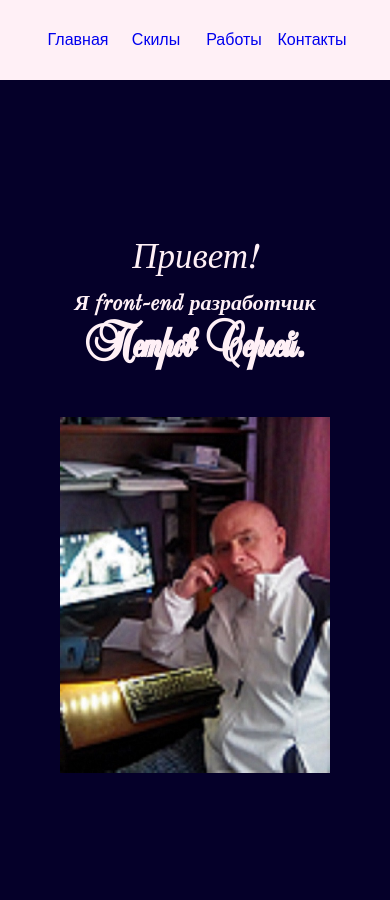
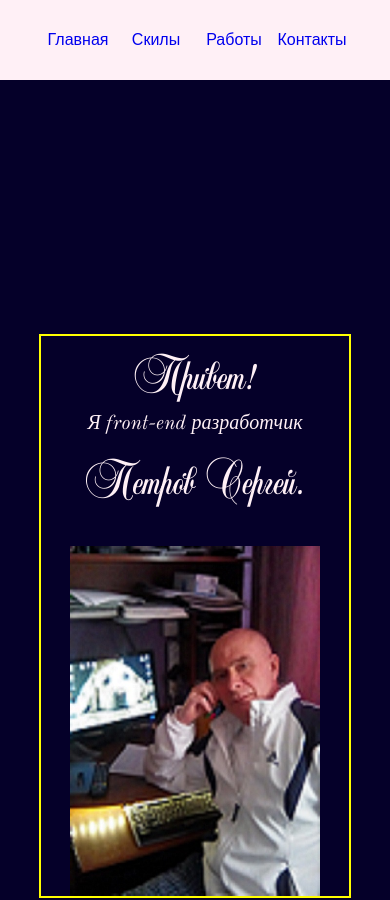
Before and after one commit to zerkalo70/portfolio, a React (Create React App) app: page / in a window 390 px wide. Shown: the top 900 px of the page. Built offline with nearby package versions, Linux system fonts and the light colour scheme.

Commit message:
tuning resume-2

```diff
--- a/src/App.css
+++ b/src/App.css
@@ -1,7 +1,7 @@
 .Portfolio {
     display: grid;
     grid-template-columns: 1fr;
-    grid-template-rows: 80px 100vh 500px 550px 204px 500px 257px;
+    grid-template-rows: 80px 88vh 500px 550px 204px 500px 257px;
     /*grid-template-rows: 80px 400px 500px 550px 204px 500px 257px;*/
     grid-template-areas: "header" "myResume"
     "mySkills" "myJobs" "myFreelance" "myContacts" "myFooter";
@@ -10,39 +10,40 @@
 
 @media screen and (max-width: 1150px) {
     .Portfolio {
-        grid-template-rows: 80px 100vh 810px 910px 204px 500px 257px;
-
-        /*grid-template-rows: 80px 400px 500px 910px 204px 500px 257px;*/
+        grid-template-rows: 80px 88vh 810px 910px 204px 500px 257px;
     }
 }
 
 @media screen and (max-width: 1060px) {
     .Portfolio {
-        grid-template-rows: 80px 100vh 810px 910px 204px 500px 257px;
-        /*grid-template-rows: 80px 530px 810px 910px 204px 500px 257px;*/
+        grid-template-rows: 80px 88vh 810px 910px 204px 500px 257px;
+    }
+}@media screen and (max-width: 960px) {
+    .Portfolio {
+        grid-template-rows: 80px 140vh 810px 910px 204px 500px 257px;
     }
 }
 
 @media screen and (max-width: 800px) {
     .Portfolio {
-        grid-template-rows: 80px 100vh 810px 910px 204px 500px 257px;
-
-        /*grid-template-rows: 80px 530px 810px 1270px 204px 500px 257px;*/
+        grid-template-rows: 80px 140vh 810px 910px 204px 500px 257px;
     }
 }
 
 @media screen and (max-width: 750px) {
     .Portfolio {
-        grid-template-rows: 80px 100vh 810px 910px 204px 500px 257px;
-
-        /*grid-template-rows: 80px 530px 1120px 1270px 204px 500px 175px;*/
+        grid-template-rows: 80px 140vh 810px 910px 204px 500px 257px;
     }
 }
 
 @media screen and (max-width: 670px) {
-    .parent {
-        grid-template-rows: 80px 100vh 810px 910px 204px 500px 257px;
-
-        /*grid-template-rows: 80px 530px 1120px 1270px 204px 500px 175px;*/
+    .Portfolio {
+        grid-template-rows: 80px 140vh 810px 910px 204px 500px 257px;
     }
 }
+
+@media screen and (max-width: 460px) {
+    .Portfolio {
+        grid-template-rows: 80px 127vh 810px 910px 204px 500px 257px;
+    }
+}
--- a/src/Components/Resume/MyResume.js
+++ b/src/Components/Resume/MyResume.js
@@ -8,10 +8,10 @@ class MyResume extends React.Component {
         return (
             <div className={s.myResume}>
                 <div className={s.parent}>
-                    <div className={s.textResume}>
-                        <h2>Привет!</h2>
-                        <p>Я front-end разработчик</p>
-                        <h1> Петров Сергей.</h1>
+                    <div className={s.text}>
+                        <span>Привет!</span>
+                        <span>Я front-end разработчик</span>
+                        <span> Петров Сергей.</span>
                     </div>
                     <div className={s.face}>
                         <img src={myFoto}/>
--- a/src/Components/Resume/MyResume.module.css
+++ b/src/Components/Resume/MyResume.module.css
@@ -1,52 +1,47 @@
 .myResume {
     display: grid;
     grid-template-columns: 10% 80% 10%;
-    grid-template-rows: 10% 80% 10%;
-    grid-template-areas: "parent";
-    grid-area: myResume;
+    grid-template-rows: 88vh;
     grid-row: 2/3;
     grid-column: 1/2;
+    align-self: center;
     background-color: #050029;
 }
 
 .parent {
     display: grid;
-    grid-template-columns: 500px 1fr 350px;
-    grid-template-rows: repeat(3, 1fr);
-    grid-template-areas: "face" "tR face" "face";
-    grid-area: parent;
-    grid-row: 2/3;
+    grid-template-columns: 60% 40%;
+    grid-template-rows: 1fr;
     grid-column: 2/3;
-    height: 85%;
+    grid-row: 1/2;
     align-self: center;
-    /*border: 2px solid yellow;*/
+    border: 2px solid yellow;
 }
 
-.textResume {
+.text {
     display: grid;
-    grid-area: tR;
+    grid-template-columns: 1fr 500px 1fr;
+    grid-template-rows: 1fr 80px 45px 120px 1fr;
     grid-column: 1/2;
+    grid-row: 1/2;
+}
+
+span:nth-child(1) {
+    grid-column: 2/3;
     grid-row: 2/3;
     text-align: center;
-    /*border: 2px solid #fff0f6;*/
+    font-family: Test, cursive;
+    font-size: 80px;
+    font-weight: 400;
+    margin: 0;
+    color: #fff0f6;
 }
 
-@font-face {
-    font-family: Test;
-    src: url('fonts/17526.ttf');
-}
-
-.textResume h1  {
-    font-family: Test, cursive;
-    font-size: 100px;
-    font-weight: 400;
-    color: #fff0f6;
-    margin: 0;
-    padding-top: 30px;
-}
-
-.textResume h2 {
-    font-size: 40px;
+span:nth-child(2) {
+    grid-column: 2/3;
+    grid-row: 3/4;
+    text-align: center;
+    font-size: 35px;
     font-weight: 400;
     font-style: italic;
     font-family: 'Old Standard TT', serif;
@@ -54,149 +49,142 @@
     margin: 0;
 }
 
-.textResume p {
-    font-size: 30px;
+span:nth-child(3)  {
+    grid-column: 2/3;
+    grid-row: 4/5;
+    text-align: center;
+    /*align-self: start;*/
+    font-family: Test, cursive;
+    font-size: 130px;
     font-weight: 400;
-    font-style: italic;
-    font-family: 'Old Standard TT', serif;
     color: #fff0f6;
-    margin: 0;
+    margin-top: 10px;
 }
 
 .face {
     display: grid;
-    grid-column: 3/4;
-    grid-row: 1/4;
-    /*border: 2px solid #fff0f6;*/
+    grid-template-columns: 1fr 250px 1fr;
+    grid-template-rows: 350px;
+    grid-column: 2/3;
 }
 
 .face img {
+    display: grid;
+    grid-column: 2/3;
     height: 100%;
     width: 100%;
 }
 
 @media screen and (max-width: 1060px) {
 
-    .parent {
-        display: grid;
-        grid-template-columns: 450px 1fr 300px;
-        grid-template-rows: repeat(3, 1fr);
+    span:nth-child(1) {
+        font-size: 70px;
     }
 
-    .textResume h1 {
-        font-size: 80px;
+    span:nth-child(2) {
+        font-size: 30px;
     }
 
-    .textResume h2 {
-        font-size: 40px;
-    }
-
-    .textResume p {
-        font-size: 30px;
+    span:nth-child(3)  {
+        font-size: 100px;
     }
 }
 
 @media screen and (max-width: 960px) {
-    .parent {
-        display: grid;
-        grid-template-columns: 300px 1fr 290px;
+
+    .myResume {
+        grid-template-rows: 140vh;
     }
 
-    .textResume h1 {
-        font-size: 70px;
-    }
-
-    .textResume h2 {
-        font-size: 35px;
-    }
-
-    .textResume p {
-        font-size: 25px;
-    }
-}
-
-@media screen and (max-width: 750px) {
     .parent {
-        display: grid;
-            grid-template-columns: 1fr 360px 1fr;
-            grid-template-rows: 160px 20px 350px;
-            grid-template-areas: "tR" "face";
-            height: 530px;
-    }
-
-    .textResume {
+        grid-template-columns: 100%;
+        grid-template-rows: 280px 1fr;
         grid-column: 2/3;
         grid-row: 1/2;
     }
 
-    .textResume h1 {
-        font-size: 80px;
-        padding-top: 0;
+    .text {
+        grid-template-columns: 1fr 500px 1fr;
+        grid-template-rows: 80px 1fr 130px;
+        grid-column: 1/2;
+        grid-row: 1/2;
+        margin-top: 25px;
     }
 
-    .textResume h2 {
-        font-size: 40px;
+    span:nth-child(1) {
+        grid-column: 2/3;
+        grid-row: 1/2;
+        font-size: 70px;
     }
 
-    .textResume p {
+    span:nth-child(2) {
+        grid-column: 2/3;
+        grid-row: 2/3;
         font-size: 30px;
     }
 
-    .face {
+    span:nth-child(3)  {
         grid-column: 2/3;
         grid-row: 3/4;
-        margin: 0 45px 0 45px;
+        font-size: 100px;
+    }
+
+    .face {
+        grid-template-columns: 1fr 250px 1fr;
+        grid-template-rows: 350px;
+        grid-column: 1/2;
+        grid-row: 2/3;
     }
 }
 
-@media screen and (max-width: 460px) {
-    .parent {
-        grid-template-columns: 1fr 280px 1fr;
+@media screen and (max-width: 650px) {
+
+    .text {
+        grid-template-columns: 1fr 350px 1fr;
     }
 
-    .textResume h1 {
-        font-size: 20px;
-        font-weight: bold;
-        margin: 0;
+    span:nth-child(1) {
+        font-size: 70px;
     }
 
-    .textResume h1 {
+    span:nth-child(2) {
+        font-size: 25px;
+    }
+
+    span:nth-child(3)  {
+        font-size: 90px;
+    }
+
+}
+
+@media screen and (max-width: 460px) {
+    .myResume {
+        grid-template-rows: 127vh;
+    }
+    .parent {
+        grid-template-rows: 210px 1fr;
+    }
+
+    .text {
+        grid-template-columns: 1fr 230px 1fr;
+        grid-template-rows: 50px 1fr 90px;
+    }
+
+    span:nth-child(1) {
         font-size: 60px;
     }
 
-    .textResume h2 {
-        font-size: 35px;
+    span:nth-child(2) {
+        font-size: 20px;
     }
 
-    .textResume p {
-        font-size: 22px;
-        font-weight: bold;
-        margin: 0;
-    }
-
-    .face {
-        margin: 0 5px 0 5px;
+    span:nth-child(3)  {
+        font-size: 60px;
     }
 }
 
-@media screen and (max-width: 360px) {
-    .parent {
-        grid-template-columns: 1fr 230px 1fr;
+
+@font-face {
+    font-family: Test;
+    src: url('fonts/17526.ttf');
 }
-
-    .textResume h1 {
-        font-size: 50px;
-    }
-
-    .textResume h2 {
-        font-size: 30px;
-    }
-
-    .textResume p {
-        font-size: 18px;
-    }
-
-    .face {
-        margin: 0;
-    }
-}
```
Lines whose indentation alone changed are shown as unchanged.
